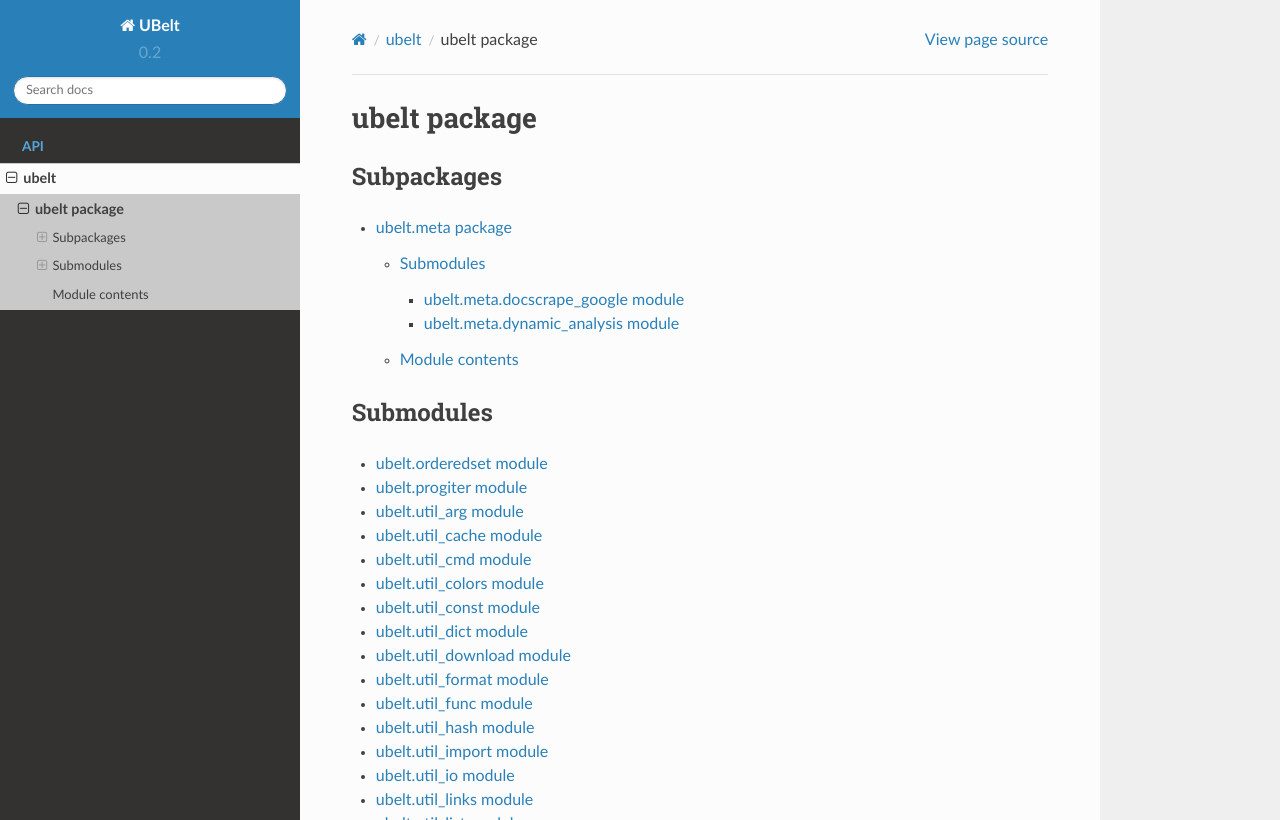
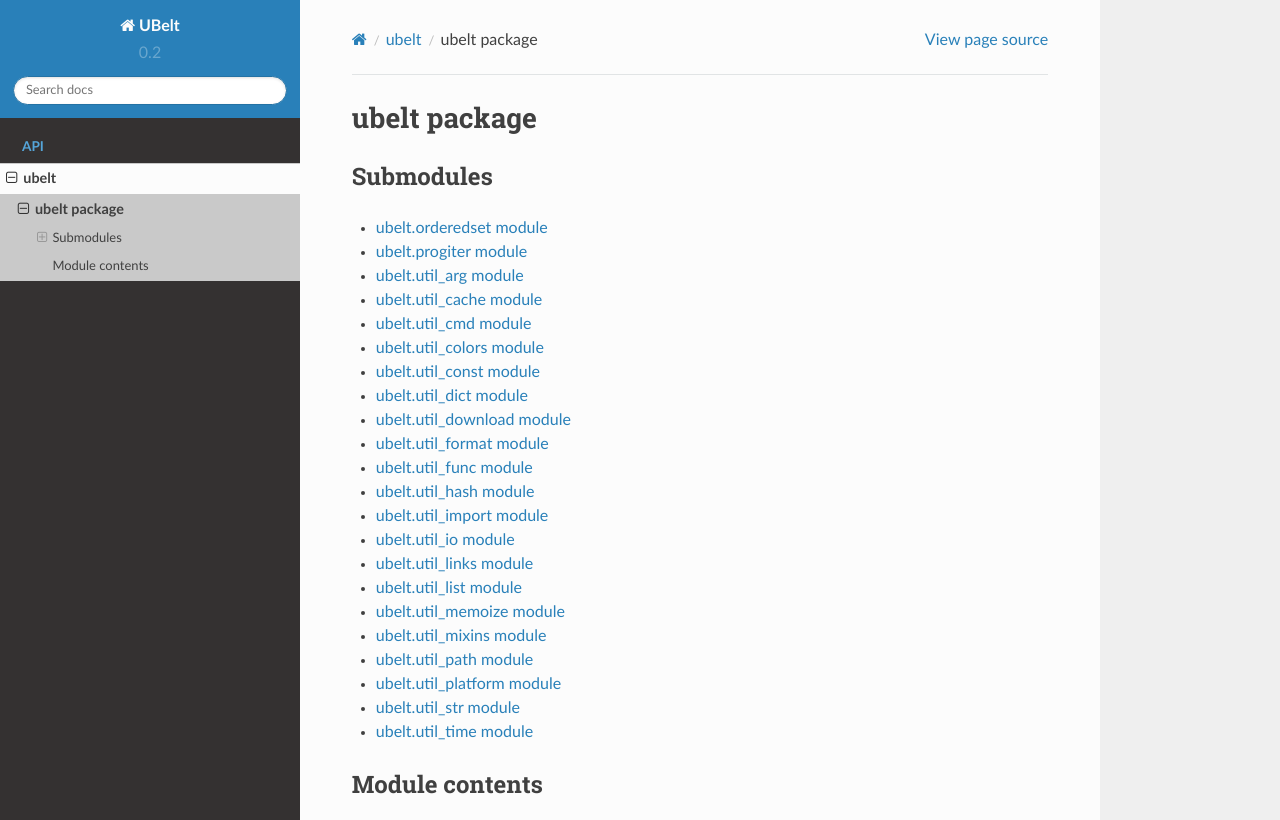
Before and after one commit to Erotemic/ubelt, a Sphinx documentation site: the page built from docs/source/ubelt.rst, in a window 1280 px wide and 1349 px high, cut to the strip 0-820 px from the top of the window. Built offline with Sphinx 7.4.7 and the Read the Docs theme 2.0.0, drawn with Linux system fonts in a browser that asks for light colours.

Commit message:
Removed meta from the docs

```diff
--- a/docs/source/ubelt.meta.docscrape_google.rst
+++ /dev/null
@@ -1,7 +0,0 @@
-ubelt.meta.docscrape\_google module
-===================================
-
-.. automodule:: ubelt.meta.docscrape_google
-    :members:
-    :undoc-members:
-    :show-inheritance:
--- a/docs/source/ubelt.meta.dynamic_analysis.rst
+++ /dev/null
@@ -1,7 +0,0 @@
-ubelt.meta.dynamic\_analysis module
-===================================
-
-.. automodule:: ubelt.meta.dynamic_analysis
-    :members:
-    :undoc-members:
-    :show-inheritance:
--- a/docs/source/ubelt.meta.rst
+++ /dev/null
@@ -1,18 +0,0 @@
-ubelt.meta package
-==================
-
-Submodules
-----------
-
-.. toctree::
-
-   ubelt.meta.docscrape_google
-   ubelt.meta.dynamic_analysis
-
-Module contents
----------------
-
-.. automodule:: ubelt.meta
-    :members:
-    :undoc-members:
-    :show-inheritance:
--- a/docs/source/ubelt.rst
+++ b/docs/source/ubelt.rst
@@ -1,12 +1,5 @@
 ubelt package
 =============
-
-Subpackages
------------
-
-.. toctree::
-
-    ubelt.meta
 
 Submodules
 ----------
```
Also changed, not shown: .travis.yml, 1 other file.
